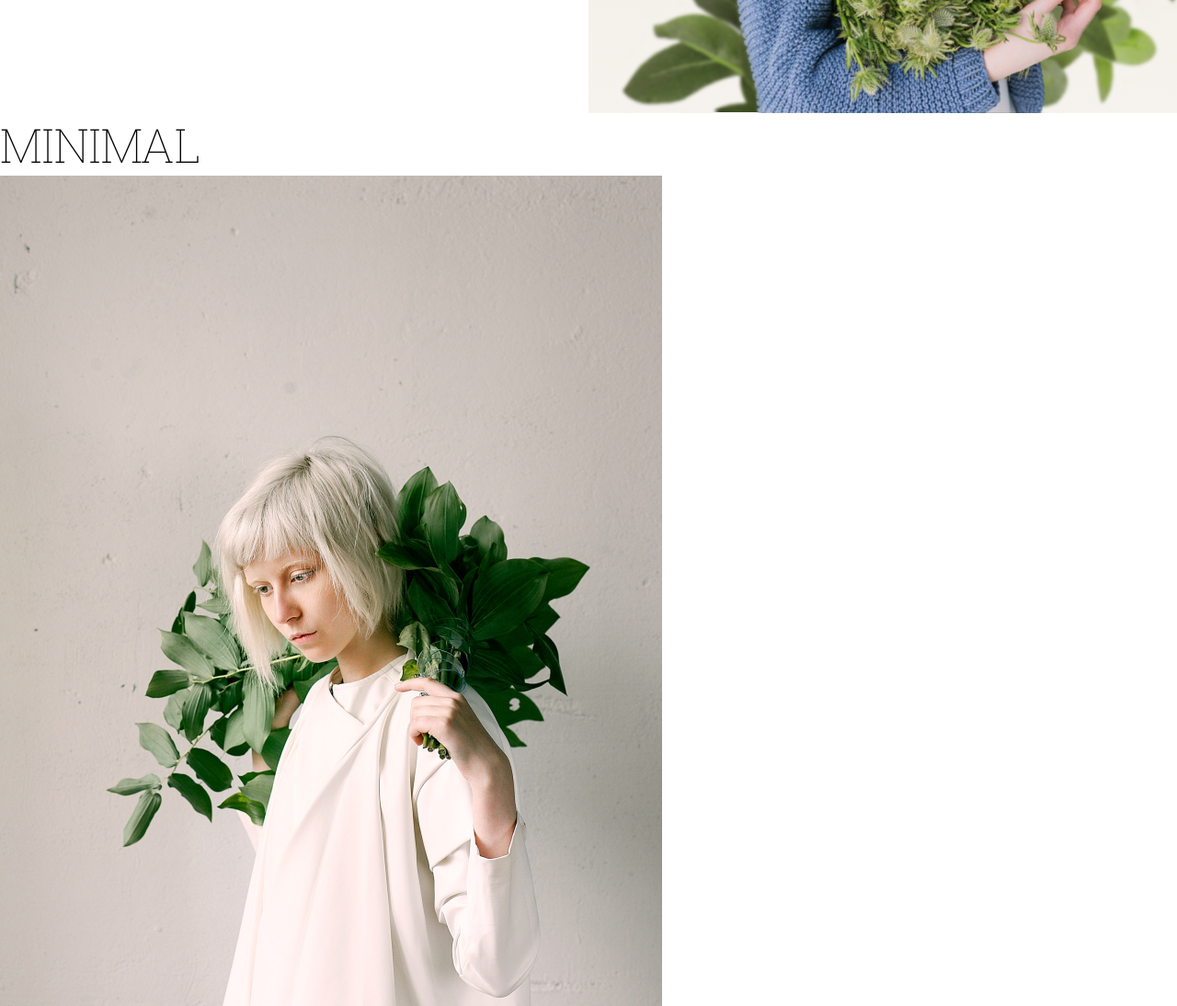
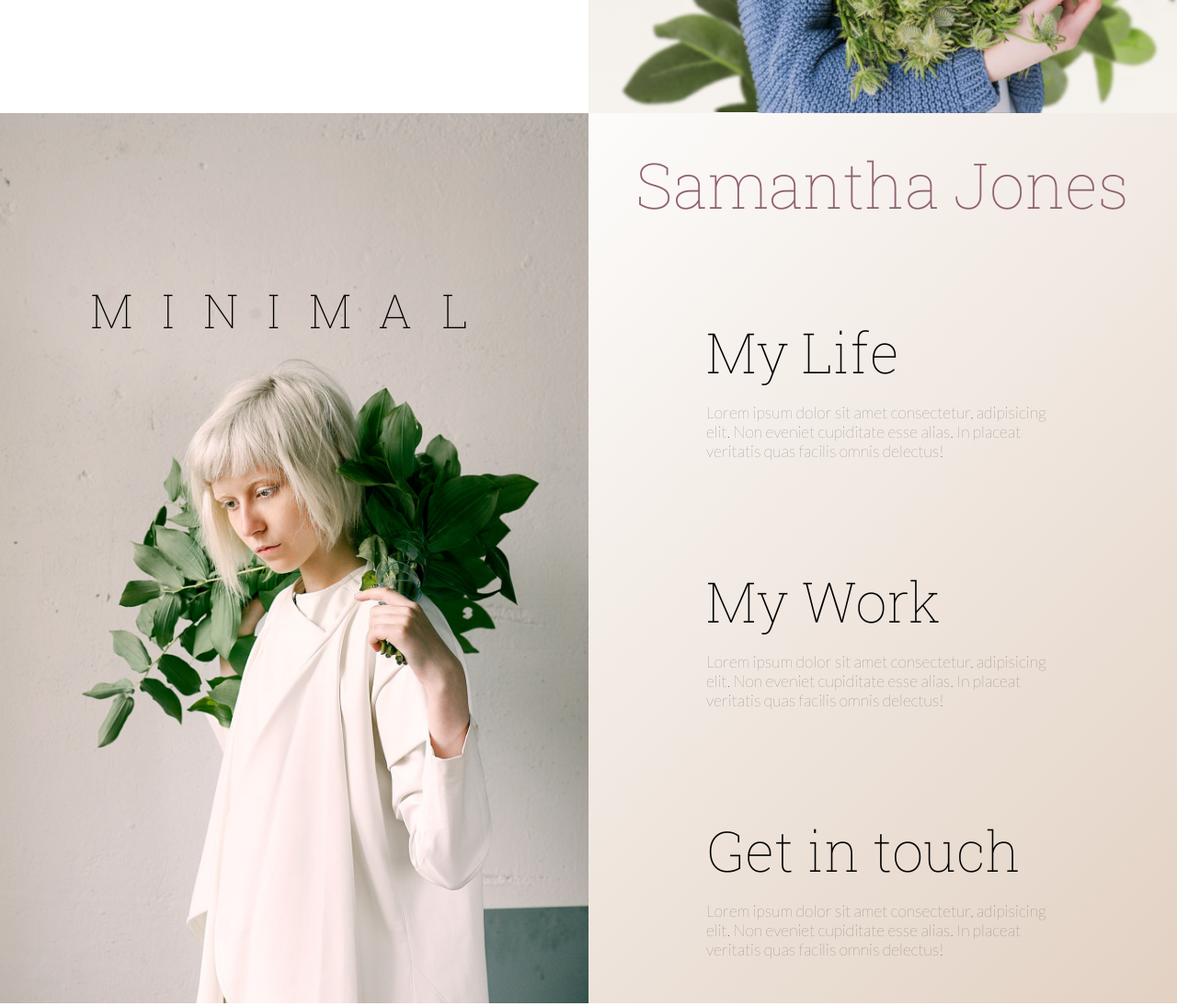
Before and after one commit to DiegoArragon/photography-landing-page-sample, a plain HTML site: page index.html in a window 1280 px wide. Shown: the part 720-1814 px from the top of the page at 92% size. Drawn offline with Linux system fonts and the light colour scheme.

Commit message:
Abou section CSS style

```diff
--- a/index.html
+++ b/index.html
@@ -39,7 +39,7 @@
                 <img src="img/plant2.png" alt="Green Plant" class="plant2 plant">
             </div>
         </section>
-        <section class="about">
+        <section id="about">
             <div class="about-image">
                 <h5>MINIMAL</h5>
                 <img src="img/about-image.png" alt="portrait-picture">
--- a/styles/style.css
+++ b/styles/style.css
@@ -157,17 +157,42 @@ nav {
 
 /* About Section */
 
-.about {
+#about {
     min-height: 100vh;
     display: flex;
     flex-wrap: wrap;
 }
 .about-text {
     flex: 2 1 40rem;
+    justify-content: space-around;
+    background-image: linear-gradient(135deg, #fdfcfb 0%, #e2d1c3 100%);
+}
+.about-text h2 {
+    padding: 2rem 0rem;
+}
+.about-text h3 {
+    padding: 1rem 0rem;
+}
+.about-text div {
+    padding: 3rem 8rem;
 }
 .about-image {
     flex: 1 1 40rem;
+    position: relative;
 }
+.about-image img {
+    width: 100%;
+    height: 100%;
+    object-fit: cover;
+}
+.about-image h5 {
+    position: absolute;
+    top: 20%;
+    left: 50%;
+    transform: translate(-50%, -20%);
+    letter-spacing: 2rem;
+}
+
 
 /* Animations */
 
@@ -206,4 +231,9 @@ nav {
         padding: 2rem 2rem;
         font-size: 1rem;
     }
+    /* About Section */
+
+    .about-text div {
+        padding: 3rem 3rem;
+    }
 }
```
